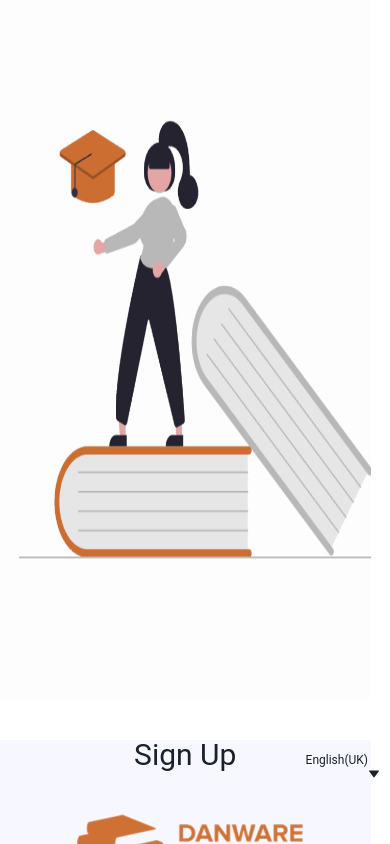
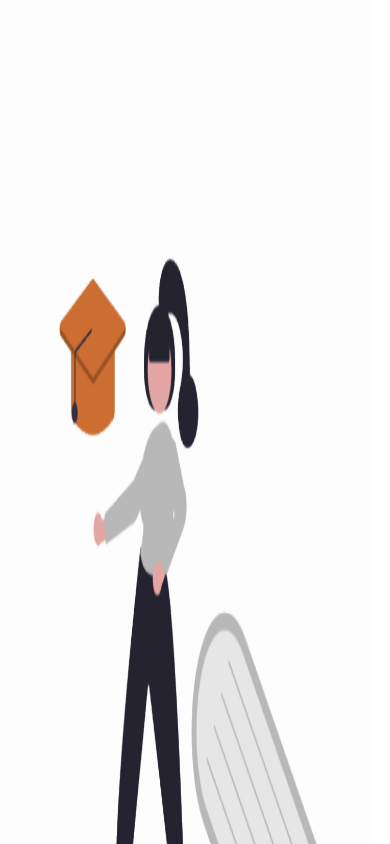
Before and after one commit to AkonaSilwana/Learning_platforms, a React (Create React App) app: page /SignUp in a window 390 px wide. Shown: the top 844 px of the page. Built offline with nearby package versions, Linux system fonts and the light colour scheme.

Commit message:
refactor: fixing app's mobile reponsiveness

```diff
--- a/src/Components/Login.tsx
+++ b/src/Components/Login.tsx
@@ -23,6 +23,7 @@ function Login() {
    const { isOpen, onOpen, onClose } = useDisclosure()
 
     const [isMobile] = useMediaQuery('(max-width: 750px)')
+    const  [isMobileHeight] = useMediaQuery('(min-height: 745px)')
 
     const handleChange1 = (event: ChangeEvent<HTMLInputElement>) => {
         setEmail(event.target.value)
@@ -33,16 +34,16 @@ function Login() {
      }
   return (
     <>
-        <Box textAlign={'center'} height={'100vh'} width={'100%'}>
+        <Box textAlign={'center'} height={'100%'} width={'100%'}>
           <Box display={isMobile ? 'colum':'flex'} alignItems={'center'} width={'100%'}>
-            <Box height={'700px'} width={isMobile ?'95%':'50%'}>
-      <Image boxSize='200px' src='./Images/picture.jpg' alt=""  width={'100%'}
-height={'700px'} />
+            <Box height={isMobileHeight?'1500px':'700px'} width={isMobile ?'95%':'50%'}>
+      <Image boxSize='100%' src='./Images/picture.jpg' alt=""  width={'100%'}
+height={'100%'} />
              </Box>
-<Box background={'#F7F8FF'}  width={isMobile ?'95%':'50%'} height={'700px'} >
-      <Heading  left={'150px'} fontStyle={'normal'} fontFamily={'Roboto'} fontWeight={'700px'} fontSize={'30px'} lineHeight={'30px'}>Login </Heading>
+<Box background={'#F7F8FF'}  width={isMobile ?'95%':'50%'} height={isMobileHeight?'1500px':'700px'} >
+      <Heading  left={'150px'} fontStyle={'normal'} fontFamily={'Roboto'} fontWeight={'700px'} fontSize={isMobileHeight?'60px':'30px'} lineHeight={'30px'} marginTop={isMobileHeight ? '200px':'10px'}>Login </Heading>
         <Center alignItems={'center'} left={200}>
-       <Image  src='./Images/logo.png' alt="logo"  width={'250px'} height={'250px'}  />
+       <Image  src='./Images/logo.png' alt="logo"  width={'250px'} height={isMobileHeight?'450px':'250px'}  />
         </Center>
        <Text color={'grey'} >OR</Text>
     <form  onSubmit={event => {form(event)}}>
--- a/src/Components/SignUp.tsx
+++ b/src/Components/SignUp.tsx
@@ -3,8 +3,8 @@ import {  Input, Heading, useDisclosure, Button, Image, Box,Text, useMediaQuery,
 import UserDetailsSignUpModal from './UserDetailsSignUpModal';
 import { Link  } from 'react-router-dom';
 import  {useState} from 'react';
+import { ViewOffIcon, TriangleDownIcon } from '@chakra-ui/icons';
 
-import { ViewOffIcon, TriangleDownIcon } from '@chakra-ui/icons';
 
 const sendForm = async (event: FormEvent<HTMLFormElement>) => {
   event.preventDefault()
@@ -20,6 +20,7 @@ const sendForm = async (event: FormEvent<HTMLFormElement>) => {
 
 
 
+
 function SignUp() {
      const [fullName , setFullName] = useState("")
   const [email , setEmail] = useState("")
@@ -28,7 +29,7 @@ function SignUp() {
    const { isOpen, onOpen, onClose } = useDisclosure()
 
     const [isResponsive] = useMediaQuery('(max-width: 750px)')
-
+     const  [isResponsiveHeight] = useMediaQuery('(min-height: 745px)')
     const handleChange = (event: ChangeEvent<HTMLInputElement>) => {
         setFullName(event.target.value)
 
@@ -49,20 +50,20 @@ function SignUp() {
       <Box textAlign={'center'} height={'100%'} width={'100%'}>
       <Box display={ isResponsive ? 'column':'flex'} alignItems={'center'} width={'100%'} >
 
-      <Box height={'700px'} maxHeight={'100%'} width={isResponsive ?'95%':'50%'}>
+      <Box height={isResponsiveHeight?'1500px':'700px'} width={isResponsive ?'95%':'50%'}>
 
       <Image boxSize='100%' src='./Images/picture.jpg' alt="" width={'100%'}
 height={'100%'} />
       </Box>
 
 
-     <Box background={'#F7F8FF'}  height={'700px'}  maxHeight={'100%'} width={isResponsive ?'95%':'50%'} >
+     <Box background={'#F7F8FF'}  height={isResponsiveHeight?'1500px':'700px'}  maxHeight={'100%'} width={isResponsive ?'95%':'50%'} >
       <Text fontStyle={'normal'} fontFamily={'Roboto'} fontWeight={'300px'} fontSize={'12px'} lineHeight={'40px'} display={'flex'} alignItems={'flex-end'} position={'absolute'} right={'10px'}>English(UK) <TriangleDownIcon/> </Text>
 
-      <Heading fontStyle={'normal'} fontFamily={'Roboto'} fontWeight={'700px'} fontSize={'30px'} lineHeight={'30px'} marginTop={'40px'}>Sign Up</Heading>
+      <Heading fontStyle={'normal'} fontFamily={'Roboto'} fontWeight={'700px'} fontSize={isResponsiveHeight?'60px':'30px'} lineHeight={'30px'} marginTop={isResponsiveHeight ? '200px':'40px'}>Sign Up</Heading>
 
      <Center alignItems={'center'} left={200}>
-    { <Image  src='./Images/logo.png' alt="logo" width={'313px'} height={'158px'}/> }
+    { <Image  src='./Images/logo.png' alt="logo" width={'313px'} height={isResponsiveHeight?'316px':'158px'}/> }
    </Center>
 
      <Text color={'grey'}>OR</Text>
@@ -77,8 +78,10 @@ height={'100%'} />
          type="text"
          id="name"
          placeholder='FullName'
+
          onChange={handleChange}
         />
+
 
       </fieldset>
       <fieldset>
@@ -89,6 +92,7 @@ height={'100%'} />
          type="email"
          id="email"
          placeholder='Email Address'
+
           onChange={handleChange1}
          />
       </fieldset>
```
